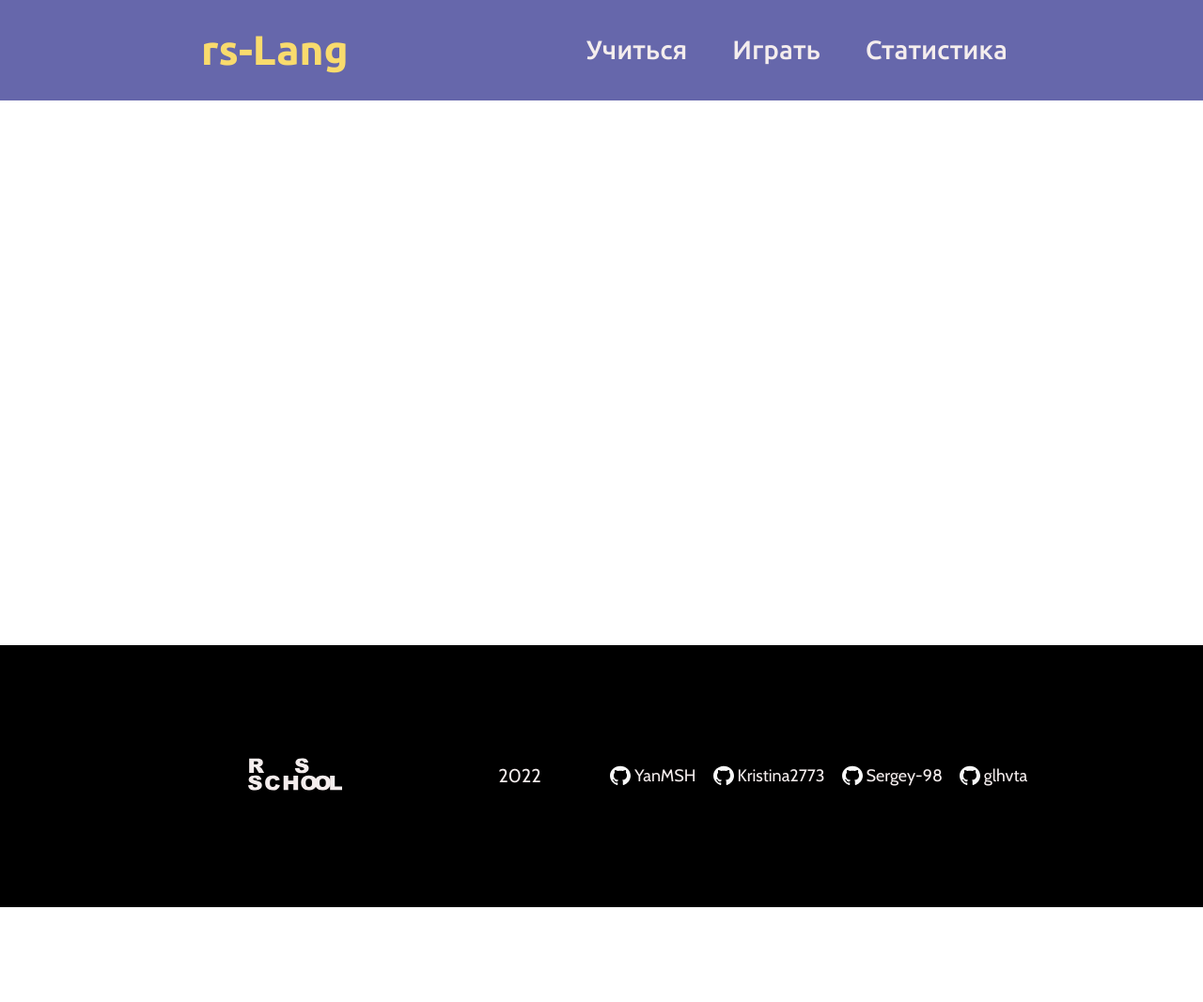
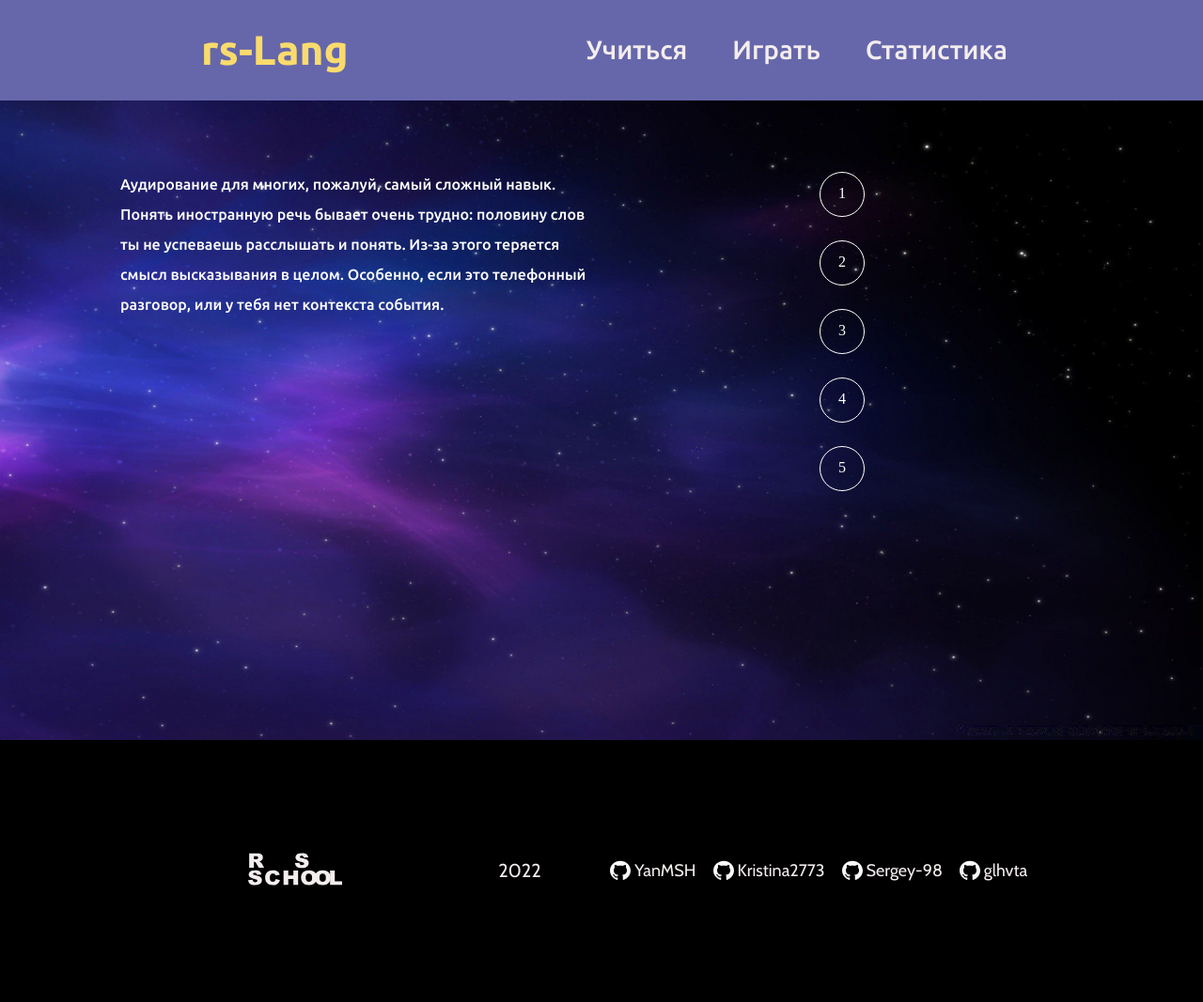
Before and after one commit to YanMSH/rs-lang, a website built with webpack: page src/index.html in a window 1280 px wide. Shown: the whole page at 94% size. Before the commit the page ends 966 px from the top, so only its background shows below. Built offline with nearby package versions, Linux system fonts and the light colour scheme.

Commit message:
feat: complete level page with adaptive

```diff
--- a/src/core/components/audio-call/audio-call-controller/audio-call-controller.ts
+++ b/src/core/components/audio-call/audio-call-controller/audio-call-controller.ts
@@ -14,7 +14,6 @@ export default class AudioCallController {
   connectWithView() {
     this.chooseLevel();
   }
-  //TODO: complete Level Page !!!
   chooseLevel() {
     this.view.renderLevelPage();
     const level = document.querySelectorAll('.level') as NodeList;
--- a/src/core/components/audio-call/audio-call-view/audio-call-view.css
+++ b/src/core/components/audio-call/audio-call-view/audio-call-view.css
@@ -6,8 +6,9 @@
   --controlFullScreen: url("../../../../assets/svg/fullscreen.svg");
   --audio-button-image: url('../../../../assets/img/audio-image.png');
   --heart: url("../../../../assets/svg/heart.svg");
-  --color-audio-button: white;
+  --color-white: white;
   --color-negation-button: #808080;
+  --color-hover-button: #707070;
   --color-word-button: white;
   --font-title: 'Ubuntu', sans-serif;
   --font-text: 'Cabin', sans-serif;
@@ -19,7 +20,7 @@
   height: 630px;
   background-image: var(--wrapperBackground);
   background-repeat: no-repeat;
-  background-size: 100%;
+  background-size: 100% 100%;
 }
 
 .header-panel {
@@ -49,11 +50,10 @@
   width: 130px;
   height: 130px;
   border-radius: 50%;
-  /* background-color: inherit; */
+
   background-image: var(--audio-button-image);
   background-repeat: no-repeat;
   background-size: 100%;
-  /* border: 3px solid var(--color-negation-button); */
 }
 
 .negation-button {
@@ -95,3 +95,53 @@
   font-size: var(--font-size-main-text);
   font-weight: bold;
 }
+.level-buttons {
+  width: 100%;
+  height: 70%;
+  display: flex;
+  flex-direction: column;
+  justify-content: center;
+  align-items: center;
+  gap: 25px;
+}
+.level {
+  width: 3rem;
+  height: 3rem;
+  border: 1px solid var(--color-white);
+  background: inherit;
+  color: var(--color-white);
+  border-radius: 50%;
+  -webkit-border-radius: 50%;
+  -moz-border-radius: 50%;
+  -ms-border-radius: 50%;
+  -o-border-radius: 50%;
+}
+.level:hover {
+  cursor: pointer;
+  border: 1px solid var(--color-negation-button);
+  background: var(--color-hover-button);
+}
+.level-block {
+  padding: 2% 10%;
+  display: flex;
+}
+.message {
+  width: 100%;
+  height: 1%;
+  display: flex;
+  justify-content: center;
+  padding-top: 1rem;
+  color: var(--color-white);
+  font-family: var(--font-title);
+  font-size: 1rem;
+  line-height: 2rem;
+}
+
+@media (max-width: 768px)  {
+  .wrapper {
+    height: 800px;
+  }
+  .level-block {
+    flex-wrap: wrap;
+  }
+}
--- a/src/core/components/audio-call/audio-call-view/audio-call-view.ts
+++ b/src/core/components/audio-call/audio-call-view/audio-call-view.ts
@@ -77,11 +77,31 @@ export default class AudioCallView {
     heart.classList.add('heart');
     return heart;
   }
-  //TODO: Доделать страницу с выбором уровня сложности
   welcomeMessage() {
-    const message = document.createElement('p');
+    const message = document.createElement('span');
     message.classList.add('message');
-    message.innerText = `Добро пожаловать на страницу! Давай попробуем выучить слова используя эту игру?`;
+    message.innerText = `
+    Аудирование для многих, пожалуй, самый сложный навык. Понять иностранную речь бывает очень трудно: половину слов ты не успеваешь расслышать и понять. Из-за этого теряется смысл высказывания в целом. Особенно, если это телефонный разговор, или у тебя нет контекста события.
+    `;
+    return message;
+  }
+
+  renderOneButtons(count: number) {
+    const level = document.createElement('button');
+    level.classList.add('level');
+    level.innerText = `${count}`;
+    return level;
+  }
+
+  renderLevelButtons() {
+    const levelButtons = document.createElement('div');
+    levelButtons.classList.add('level-buttons');
+    const maxLevel = 6;
+    for (let i = 1; i < maxLevel; i += 1) {
+      const button = this.renderOneButtons(i);
+      levelButtons.append(button);
+    }
+    return levelButtons;
   }
 
   renderLevelPage() {
@@ -89,6 +109,11 @@ export default class AudioCallView {
     main.innerHTML = '';
     const wrapper = document.createElement('div');
     wrapper.classList.add('wrapper');
-    console.log('LavelPage');
+    wrapper.classList.add('level-block');
+    const message = this.welcomeMessage();
+    const buttons = this.renderLevelButtons();
+    wrapper.append(message, buttons);
+    console.log('LevelPage');
+    main.append(wrapper);
   }
 }
```
